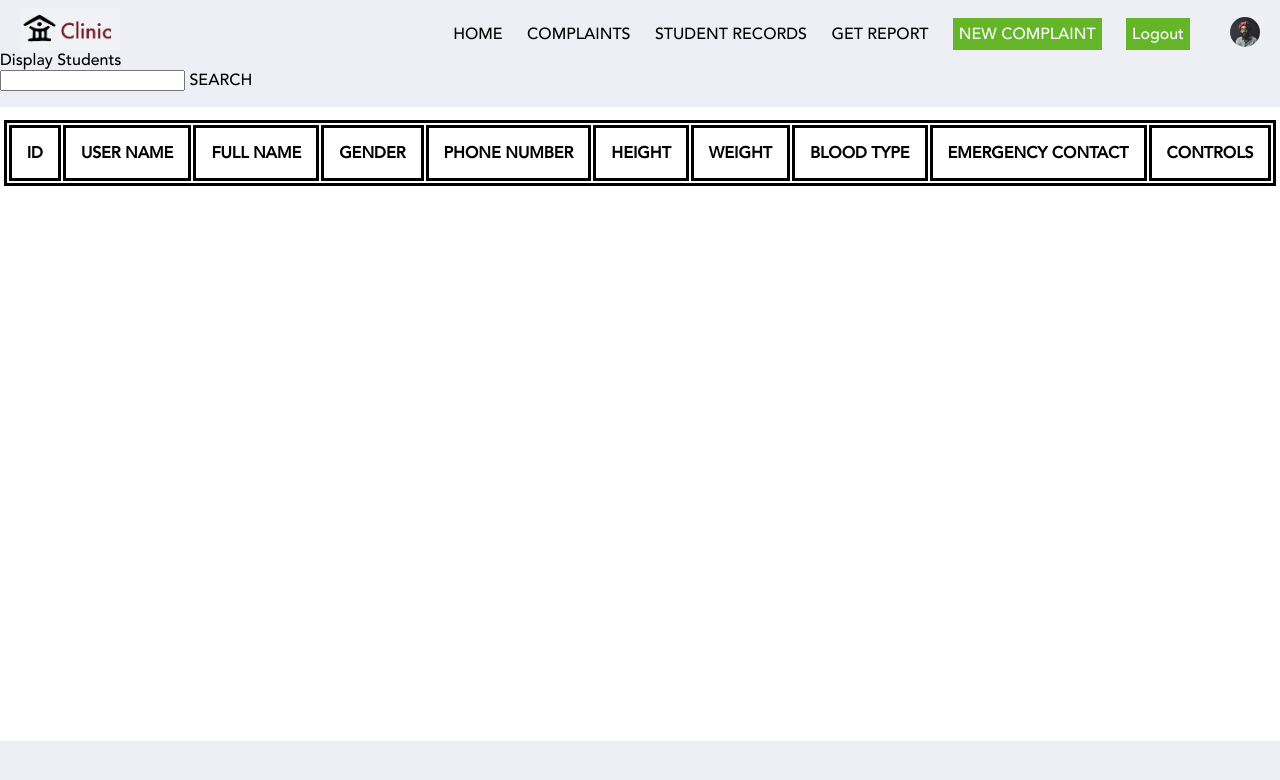
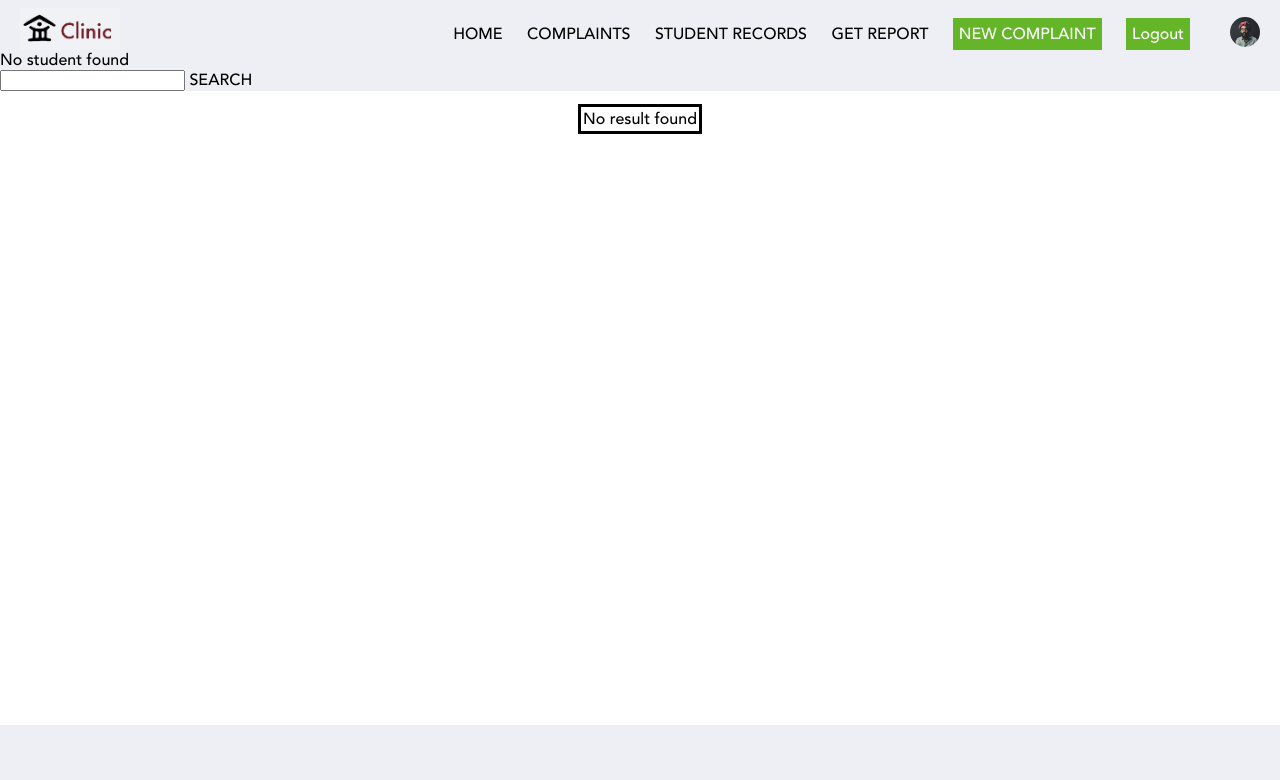
Before and after one commit to jeffyeb90/ash-sweb-2016-group1, a PHP site: page /studentslist.php in a window 1280 px wide. Shown: the top 780 px of the page. Run offline with PHP 8.4, Linux system fonts and the light colour scheme; the visitor is signed in with stand-in values (Sample User, id 1); data that the repository does not hold is empty.

Commit message:
commenting and code formatting

```diff
--- a/css/style.css
+++ b/css/style.css
@@ -94,7 +94,8 @@
     margin-bottom: 0px;
 }
 .position {
-  position: absolute;
+  position: fixed;
+  display: block;
   right: 380px;
   top: 180px;
   width: 450px;
@@ -411,3 +412,59 @@
 left:3px;
 
 }
+
+
+.modal {
+    display: none; /* Hidden by default */
+    position: fixed; /* Stay in place */
+    z-index: 1; /* Sit on top */
+    padding-top: 100px; /* Location of the box */
+    left: 0;
+    top: 0;
+    width: 100%; /* Full width */
+    height: 100%; /* Full height */
+    overflow: auto; /* Enable scroll if needed */
+    background-color: rgb(0,0,0); /* Fallback color */
+    background-color: rgba(0,0,0,0.4); /* Black w/ opacity */
+}
+
+/* Modal Content */
+.modal-content {
+    position: relative;
+    background-color: #fefefe;
+    margin: auto;
+    padding: 0;
+    border: 1px solid #888;
+    width: 80%;
+    box-shadow: 0 4px 8px 0 rgba(0,0,0,0.2),0 6px 20px 0 rgba(0,0,0,0.19);
+    -webkit-animation-name: animatetop;
+    -webkit-animation-duration: 0.4s;
+    animation-name: animatetop;
+    animation-duration: 0.4s
+}
+
+
+@-webkit-keyframes animatetop {
+    from {top:-300px; opacity:0}
+    to {top:0; opacity:1}
+}
+
+@keyframes animatetop {
+    from {top:-300px; opacity:0}
+    to {top:0; opacity:1}
+}
+
+
+.close {
+    color: white;
+    float: right;
+    font-size: 28px;
+    font-weight: bold;
+}
+
+.close:hover,
+.close:focus {
+    color: #000;
+    text-decoration: none;
+    cursor: pointer;
+}
--- a/students.php
+++ b/students.php
@@ -107,7 +107,7 @@
 		function updateStudentRecord($studentID, $weight, $height, $bloodtype){
 
 			$strQuery="Update studenthasrecord set HEIGHT='$height', WEIGHT='$weight', BLOODTYPE='$bloodtype' where STUDENTID=$studentID";
-			//echo $strQuery;
+
 			return $this->query($strQuery);
 		}
 
@@ -122,4 +122,4 @@
 // // echo $result;
 //  $row = $obj->updateStudentRecord(3424323, 45, 1.5, 'A');
 //  echo $row;
-	?>
+?>
--- a/studentslist.php
+++ b/studentslist.php
@@ -10,78 +10,6 @@
         <meta charset="utf-8">
             <title>Ashesi | Student Medical Details</title>
 		        <meta name="viewport" content="width=device-width, initial-scale=1.0"/>
-        <style>
-      /* The Modal (background) */
-.modal {
-    display: none; /* Hidden by default */
-    position: fixed; /* Stay in place */
-    z-index: 1; /* Sit on top */
-    padding-top: 100px; /* Location of the box */
-    left: 0;
-    top: 0;
-    width: 100%; /* Full width */
-    height: 100%; /* Full height */
-    overflow: auto; /* Enable scroll if needed */
-    background-color: rgb(0,0,0); /* Fallback color */
-    background-color: rgba(0,0,0,0.4); /* Black w/ opacity */
-}
-
-/* Modal Content */
-.modal-content {
-    position: relative;
-    background-color: #fefefe;
-    margin: auto;
-    padding: 0;
-    border: 1px solid #888;
-    width: 80%;
-    box-shadow: 0 4px 8px 0 rgba(0,0,0,0.2),0 6px 20px 0 rgba(0,0,0,0.19);
-    -webkit-animation-name: animatetop;
-    -webkit-animation-duration: 0.4s;
-    animation-name: animatetop;
-    animation-duration: 0.4s
-}
-
-/* Add Animation */
-@-webkit-keyframes animatetop {
-    from {top:-300px; opacity:0}
-    to {top:0; opacity:1}
-}
-
-@keyframes animatetop {
-    from {top:-300px; opacity:0}
-    to {top:0; opacity:1}
-}
-
-/* The Close Button */
-.close {
-    color: white;
-    float: right;
-    font-size: 28px;
-    font-weight: bold;
-}
-
-.close:hover,
-.close:focus {
-    color: #000;
-    text-decoration: none;
-    cursor: pointer;
-}
-
-.modal-header {
-    padding: 2px 16px;
-    background-color: #5cb85c;
-    color: white;
-}
-
-.modal-body {padding: 2px 16px;}
-
-.modal-footer {
-    padding: 2px 16px;
-    background-color: #5cb85c;
-    color: white;
-}
-
-    </style>
 
                 <link href="css/style.css" rel="stylesheet">
 
@@ -89,6 +17,8 @@
 
                 <script type="text/javascript" src="js/jquery-1.12.1.js"></script>
                 <script type="text/javascript">
+
+
                     function searchStudentInfo(){
         	            var theUrl="studentsajax.php?cmd=1&txtName="+$("#search").val();
          	            $.ajax(theUrl,
@@ -96,35 +26,40 @@
          	              	async:true,complete:searchStudentInfoComplete
          	            });
                      }
+
+
                     function searchStudentInfoComplete(xhr, status){
         	           if(status!="success"){
         	           	   divStatus.innerHTML="error while getting information";
         	           	   return;
         	           }
-      	var obj=$.JSON.parse(xhr.responseText);
+        	           var obj=JSON.parse(xhr.responseText);
         	           if(obj.result==0){
   					        divStatus.innerHTML=obj.message;
   					        table.innerHTML="No result found";
-      		//divStatus.append=obj.message;
+
         	            }
         	            else{
   					        divStatus.innerHTML='Display Students';
                             var result="";
   				            var length=obj.user.length;
-					//console.log(obj.user);
-					//console.log(length);
+
   					        result+="<div style='overflow-x:auto;'><table class='center' id='table'><tr><th>ID</th><th>USER NAME</th><th>FULL NAME</th><th>GENDER</th><th>PHONE NUMBER</th><th>CONTROLS</th></tr>"
   					        while(length>0){
-						result+="<tr bgcolor='$bgcolor' style='$style'><td>"+obj.user[length-1].STUDENTID+"</td><td>"+obj.user[length-1].USERNAME+"</td><td>"+obj.user[length-1].FIRSTNAME +" "+obj.user[length-1].LASTNAME+"</td><td>"+obj.user[length-1].GENDER+"</td> <td>"+obj.user[length-1].PHONENUMBER+"</td><td><span  onclick='update("+obj.user[length-1].STUDENTID+")' class='btn'>Update</span><br><a href='viewStudentComplaints.php?sid="+obj.user[length-1].STUDENTID+
+  						        result+="<tr bgcolor='$bgcolor' style='$style'><td>"+obj.user[length-1].STUDENTID+"</td><td>"+obj.user[length-1].USERNAME+"</td><td>"+obj.user[length-1].FIRSTNAME +" "+obj.user[length-1].LASTNAME+"</td><td>"+obj.user[length-1].GENDER+"</td> <td>"+obj.user[length-1].PHONENUMBER+"</td><td><span  onclick='getStudent("+obj.user[length-1].STUDENTID+")' class='btn'>Update</span><br><a href='viewStudentComplaints.php?sid="+obj.user[length-1].STUDENTID+
   						"'class='button'>View</a><br><a href='medicalComplaintAdd.php?sid="+obj.user[length-1].STUDENTID+"' class='button'>Add Medical Complaint</a><br></td></tr>";
+
   						        length-=1;
-
-						//console.log(length);
                              }
   					         table.innerHTML=result;
         	            }
                     }
-       var updatedStudent=null;
+                     /**
+                     *callback function for searchStudentInfo AJAX function. Receives the status of the AJAX request and rows of information as a JSON object. Displays modal containing form for editing
+                     *@param xhr XMLHTTPRequest response object
+                     *@param status status of the request
+                     */
+
                     function getStudentComplete(xhr, status){
                         if(status!="success"){
                             alert("error retrieving student information");
@@ -136,11 +71,7 @@
                             alert(""+object.message);
 
                         }
-\        else{
-          //alert("Height:"+object.student.HEIGHT+" ");
-        //  return object.student;
-         // updatedStudent= object.student;
-
+                        else{
                             var sid=object.student.STUDENTID;
 
                             var weight=object.student.WEIGHT;
@@ -161,33 +92,38 @@
                               groupO="selected";
                             }
 
-        var modal="";
-        modal+="<div class='modal-content'><b>Edit Student Record</b><span id='close'>×</span><div class='position'><input type='hidden' id='sid' value="+sid+"><div>Weight: <input class='text' type='text' id='weight'value="+weight+"> kg</div><div>Height: <input class='text' type='text' id='height' value="+height+"> m</div><div>Blood Type:<select class='select' id='bloodtype'><option "+groupA+" value ='A'>A</option><option "+groupB+" value ='B'>B</option><option "+groupAB +"value ='AB'>AB</option><option "+groupO +"value ='O'>O</option></select><input class='submit' type='submit' name= 'save' value='Update' onclick='updateStudent("+sid+")'></div></div>";
-       // alert(""+modal);
-      // alert(""+document.getElementById("myModal").innerHTML);
-       m= document.getElementById("myModal");
-       m.innerHTML=modal;
-       m.style.display="block";
-       //var span=document.getElementByClassName('close')[0];
+                            var modalInfo="";
+                            modalInfo+="<div class='modal-content'><b><h3>Edit Student Record</b></h3><div class='position'><input type='hidden' id='sid' value="+sid+"><div>Weight: <input class='text' type='text' id='weight'value="+weight+"> kg</div><div>Height: <input class='text' type='text' id='height' value="+height+"> m</div><div>Blood Type:<select class='select' id='bloodtype'><option "+groupA+" value ='A'>A</option><option "+groupB+" value ='B'>B</option><option "+groupAB +"value ='AB'>AB</option><option "+groupO +"value ='O'>O</option></select><input class='submit' type='submit' name= 'save' value='Update' onclick='updateStudent("+sid+")'></div></div>";
+
+                            modal= document.getElementById("myModal");
+                            modal.innerHTML=modalInfo;
+                            modal.style.display="block";
+
                             window.onclick=function(event){
-          if(event.target==m){
-            m.style.display="none";
+                              if(event.target==modal){
+                                modal.style.display="none";
                               }
                             }
-       var close=document.getElementById("close");
-       close.onclick=function(){
-        m.style.display="none";
 
                         }
                     }
-      }
+                    /**
+                    *AJAX function that asynchronously makes a request to the studentsajax page to retrieve student records from the database
+                    *return redirects to searchStudentComplete (callback function ) after request is completed
+                    */
                     function getStudent(sid){
                         var url="studentsajax.php?cmd=2&sid="+sid;
-        $.ajax(url,{
+                        $.ajax(url,
+                        {
                             async:true, complete:getStudentComplete
                         });
-   prompt("url", url);
+
                     }
+                    /**
+                     *callback function for updateStudent AJAX function. Receives the status of the AJAX request a as a JSON object.
+                     *@param xhr XMLHTTPRequest response object
+                     *@param status status of the request
+                     */
 
                     function updateStudentComplete(xhr, status){
                         if(status!="success"){
@@ -205,26 +141,25 @@
                         }
 
                     }
-
+                    /**
+                    *AJAX function that asynchronously makes a request to the studentsajax page to update a student record in the database
+                    *return redirects to searchStudentComplete (callback function ) after request is completed
+                    */
                     function updateStudent(sid){
                         var editedHeight=$("#height").val();
                         var editedWeight=$("#weight").val();
                         var editedBloodType=$("#bloodtype option:selected").text();
-        m.style.display="none";
-       // console.log($("#bloodtype"));
-        //$("#bloodtype").val("hek");
+                        modal.style.display="none";
+
 
                         var url = "studentsajax.php?cmd=3&sid="+sid+"&weight="+editedWeight+"&height="+editedHeight+"&bloodType="+editedBloodType;
-        $.ajax(url,{
+                        $.ajax(url,
+                        {
                             async:true, complete:updateStudentComplete
                         });
-        //prompt("url",url);
-      }
-      function update(sid){
-
-      getStudent(sid);
 
                     }
+
 
 
                     window.onload= searchStudentInfo;
@@ -236,12 +171,8 @@
             <body>
               <div class="navigation">
                 <img src="images/logo.jpg" alt="" class="logo">
-
-
                     <ul class="menu">
                         <li><a href="studentslist.php">HOME</a></li>
-
-
 
                         <li class="dropdown" id="complaints"><a  class="dropdown-button">COMPLAINTS</a>
                             <ul class="dropdown-content">
@@ -265,10 +196,12 @@
                         <li><a href="medicalComplaintAdd.php" class="btn">NEW COMPLAINT</a></li>
                         <li><a href='logout.php' class='btn'>Logout</a><li>
                         <li><img src="images/profie.jpg" alt="" class="profile-pic"><br>
+
                             <?php
                                 $id=$_SESSION['USER'];
                                 echo $id['FIRSTNAME']." " .$id['LASTNAME'];
-                ?></li>
+                            ?>
+                        </li>
                     </ul>
                 </div>
 
@@ -284,21 +217,16 @@
         		</div>
 
         		<div class="row">
-         <form action="" method="GET">
+
                     <div class="input-field">
                         <input onkeyup="searchStudentInfo()"id="search" type="text" name="txtSearch">
                         <span onclick="searchStudentInfo()" value="search" class="button">SEARCH</span>
                     </div>
-          </form>
-			</span></div>
-		</div>
-		<section class="medical-history">
 
 
+                </div>
 
-
-
-
+        		<section class="medical-history">
                 <?php
                     echo "<div style='overflow-x:auto;'><table class='center' id='table'>
                     <tr><th>ID</th><th>USER NAME</th><th>FULL NAME</th><th>GENDER</th><th>PHONE NUMBER</th><th>HEIGHT</th><th>WEIGHT</th><th>BLOOD TYPE</th><th>EMERGENCY CONTACT</th><th>CONTROLS</th></tr>";
@@ -306,9 +234,9 @@
 
 
                 ?>
-</div>
+
                 <?php
-echo "<div id='myModal' class='modal'>oh []
+                    echo "<div id='myModal' class='modal'>
                     </div>";
                 ?>
             </section>
```
Also changed, not shown: studentsajax.php (+39 -4 lines). Lines whose indentation alone changed are shown as unchanged.
